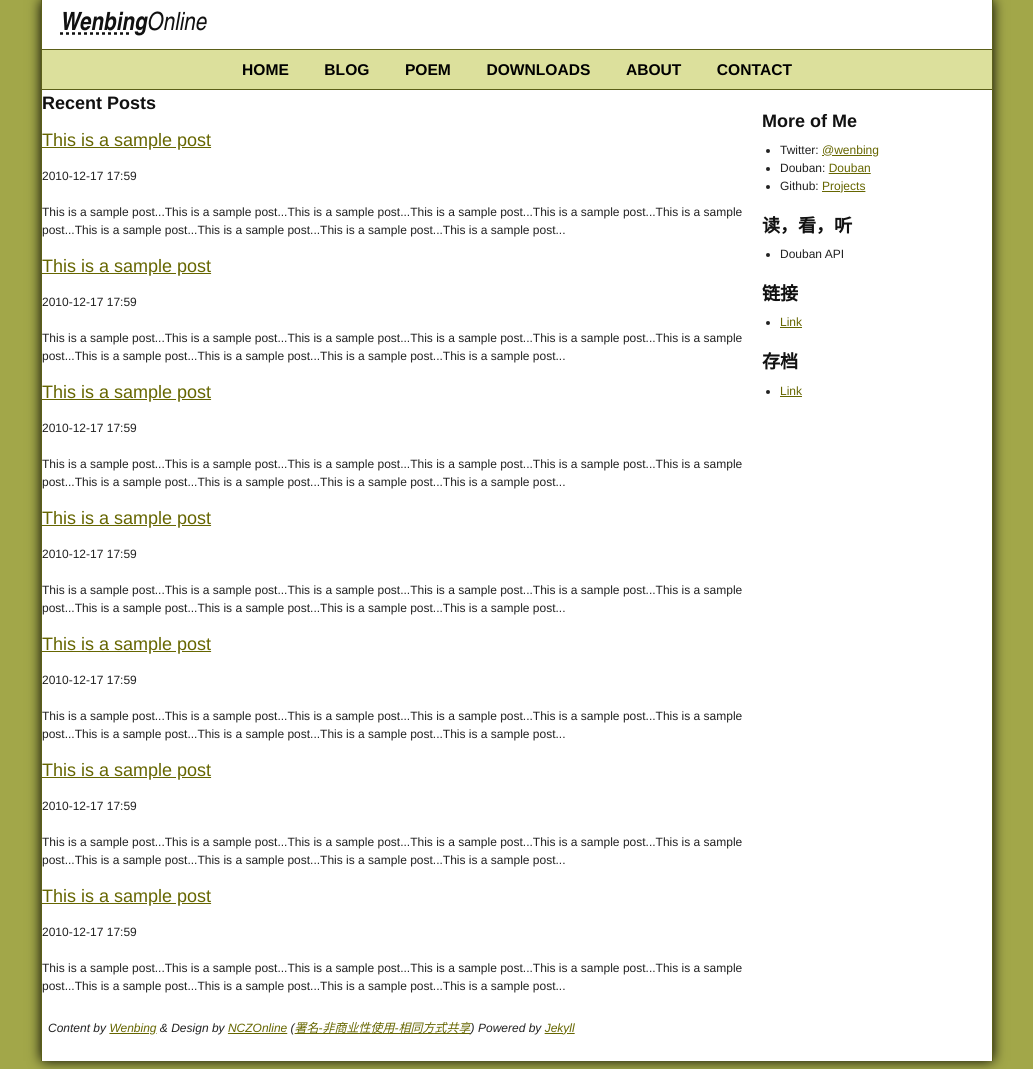
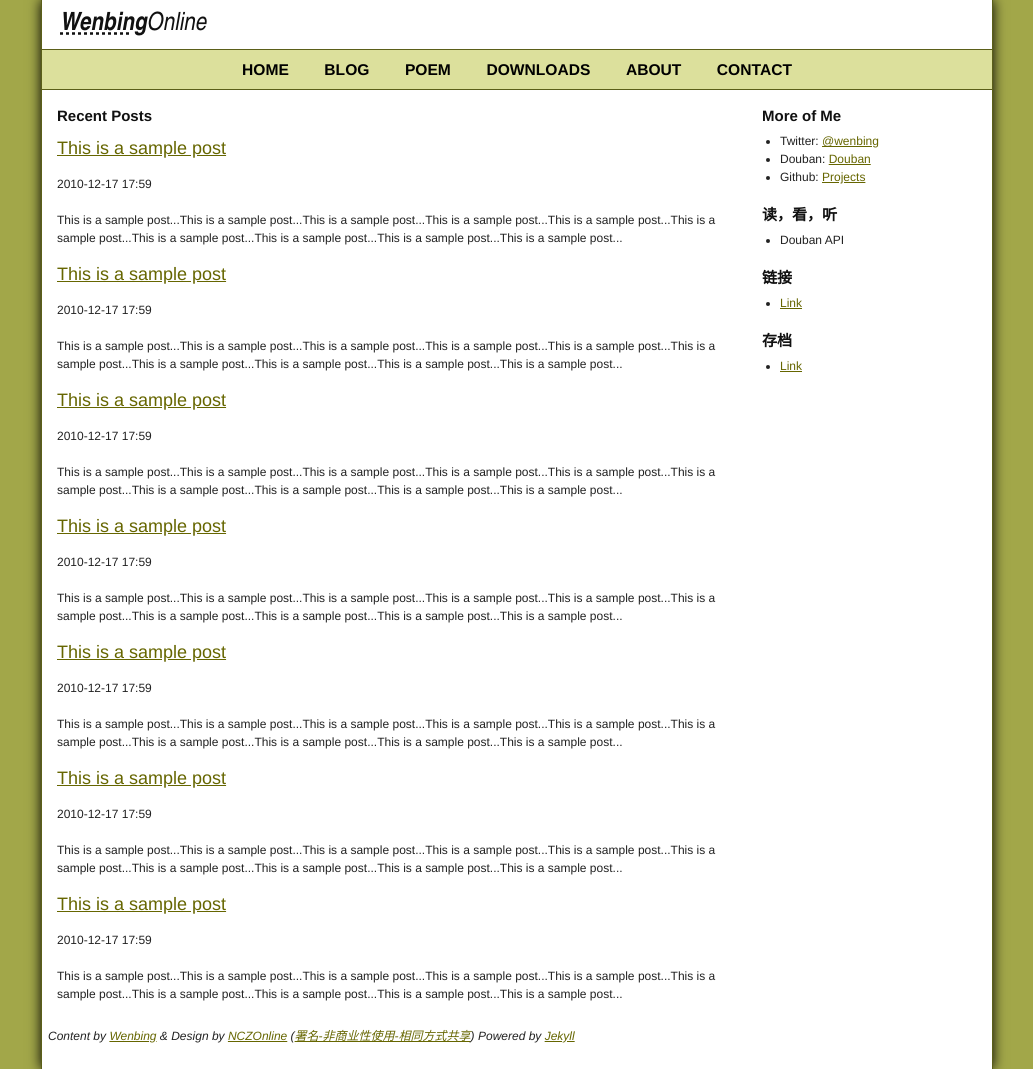
Before and after one commit to GunioRobot/wenbing.github.com, a Jekyll site: the page built from labs/index.markdown, in a window 1280 px wide. Shown: the whole page, without its empty margins (123-1156 px from the left). Built offline with Jekyll 4.4.1, drawn with Linux system fonts in a browser that asks for light colours; Markdown is read by kramdown in place of the engine named in the settings.

Commit message:
#content padding

```diff
--- a/files/css/style.css
+++ b/files/css/style.css
@@ -13,7 +13,15 @@
 
 #doc h2 {
   font-weight: bold;
-  font-size: 1.5em;
+  font-size: 1.25em;
+}
+
+#doc #content h2 {
+  padding: 15px 0 0 15px;
+}
+
+#doc .post-snippet {
+  padding-left: 15px;
 }
 
 #hd {
```
